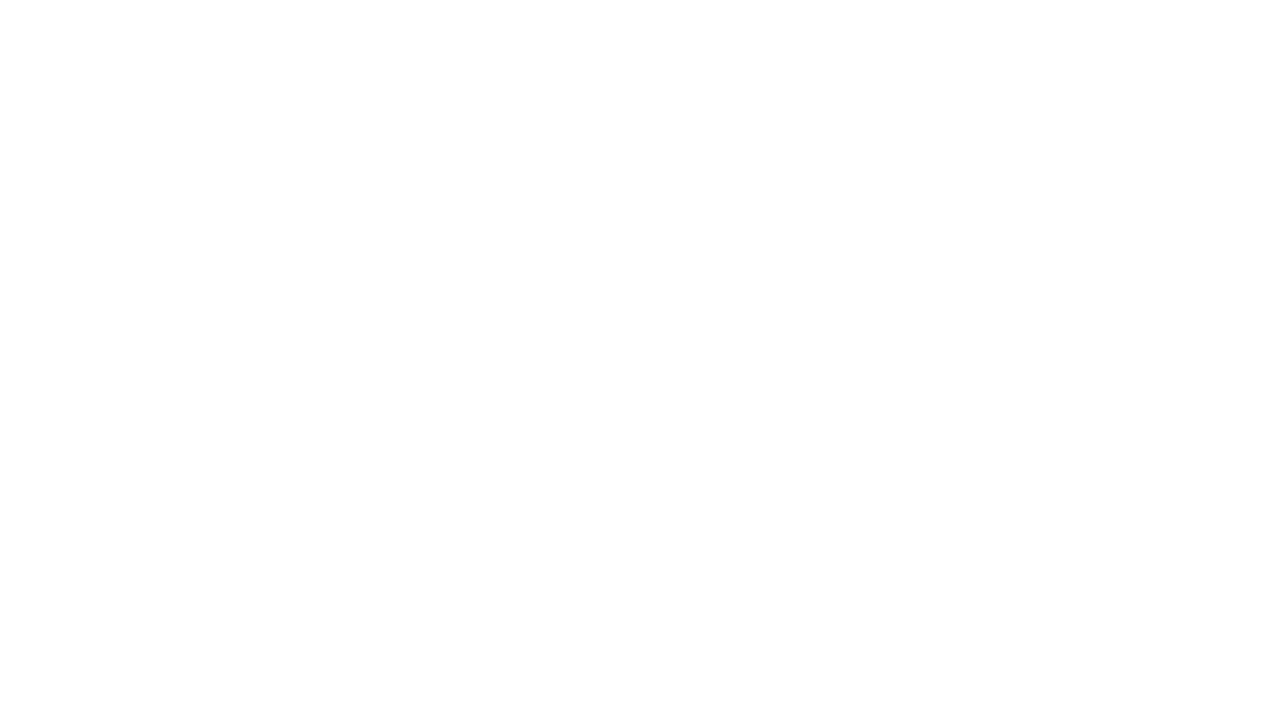
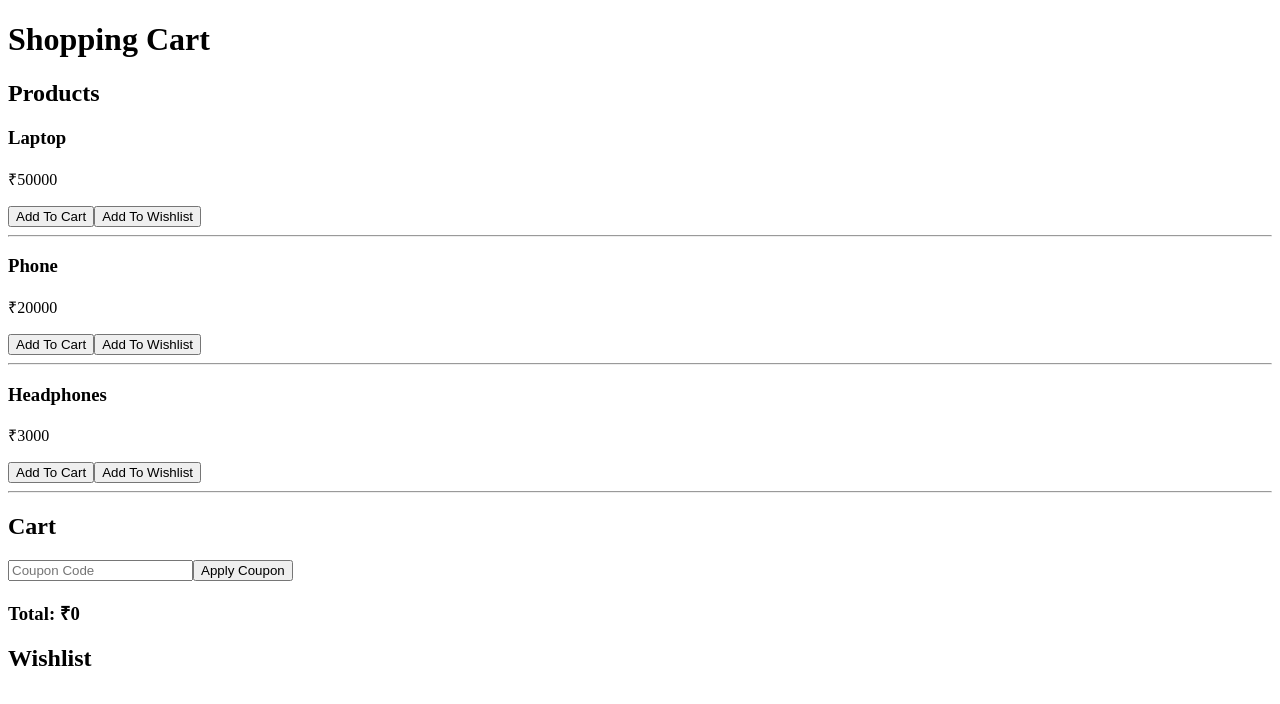
Before and after one commit to acciojob/shopping-cart-redux-madhukayal88-glitch, a React app: page / in a window 1280 px wide. Shown: the top 704 px of the page. Built offline with nearby package versions, Linux system fonts and the light colour scheme.

Commit message:
Update App.js

```diff
--- a/src/components/App.js
+++ b/src/components/App.js
@@ -1,13 +1,158 @@
+import React, { useState } from "react";
+import "./../styles/App.css";
 
-import React from "react";
-import './../styles/App.css';
+const products = [
+  { id: 1, name: "Laptop", price: 50000 },
+  { id: 2, name: "Phone", price: 20000 },
+  { id: 3, name: "Headphones", price: 3000 }
+];
 
 const App = () => {
+  const [cart, setCart] = useState([]);
+  const [wishlist, setWishlist] = useState([]);
+  const [coupon, setCoupon] = useState("");
+  const [discount, setDiscount] = useState(0);
+
+  const addToCart = (product) => {
+    const item = cart.find((p) => p.id === product.id);
+
+    if (item) {
+      setCart(
+        cart.map((p) =>
+          p.id === product.id
+            ? { ...p, quantity: p.quantity + 1 }
+            : p
+        )
+      );
+    } else {
+      setCart([...cart, { ...product, quantity: 1 }]);
+    }
+  };
+
+  const removeFromCart = (id) => {
+    setCart(cart.filter((p) => p.id !== id));
+  };
+
+  const increaseQty = (id) => {
+    setCart(
+      cart.map((p) =>
+        p.id === id ? { ...p, quantity: p.quantity + 1 } : p
+      )
+    );
+  };
+
+  const decreaseQty = (id) => {
+    setCart(
+      cart
+        .map((p) =>
+          p.id === id
+            ? { ...p, quantity: p.quantity - 1 }
+            : p
+        )
+        .filter((p) => p.quantity > 0)
+    );
+  };
+
+  const addToWishlist = (product) => {
+    if (!wishlist.find((p) => p.id === product.id)) {
+      setWishlist([...wishlist, product]);
+    }
+  };
+
+  const removeFromWishlist = (id) => {
+    setWishlist(wishlist.filter((p) => p.id !== id));
+  };
+
+  const applyCoupon = () => {
+    if (coupon === "SAVE10") {
+      setDiscount(10);
+    }
+  };
+
+  const total = cart.reduce(
+    (sum, item) => sum + item.price * item.quantity,
+    0
+  );
+
+  const finalTotal = total - (total * discount) / 100;
+
   return (
     <div>
-        {/* Do not remove the main div */}
+      <h1>Shopping Cart</h1>
+
+      <h2>Products</h2>
+
+      {products.map((product) => (
+        <div key={product.id}>
+          <h3>{product.name}</h3>
+          <p>₹{product.price}</p>
+
+          <button onClick={() => addToCart(product)}>
+            Add To Cart
+          </button>
+
+          <button onClick={() => addToWishlist(product)}>
+            Add To Wishlist
+          </button>
+
+          <hr />
+        </div>
+      ))}
+
+      <h2>Cart</h2>
+
+      {cart.map((item) => (
+        <div key={item.id}>
+          <p>
+            {item.name} - ₹{item.price}
+          </p>
+
+          <button onClick={() => decreaseQty(item.id)}>
+            -
+          </button>
+
+          <span> {item.quantity} </span>
+
+          <button onClick={() => increaseQty(item.id)}>
+            +
+          </button>
+
+          <button onClick={() => removeFromCart(item.id)}>
+            Remove
+          </button>
+
+          <hr />
+        </div>
+      ))}
+
+      <input
+        type="text"
+        placeholder="Coupon Code"
+        value={coupon}
+        onChange={(e) => setCoupon(e.target.value)}
+      />
+
+      <button onClick={applyCoupon}>
+        Apply Coupon
+      </button>
+
+      <h3>Total: ₹{finalTotal}</h3>
+
+      <h2>Wishlist</h2>
+
+      {wishlist.map((item) => (
+        <div key={item.id}>
+          {item.name}
+
+          <button
+            onClick={() => removeFromWishlist(item.id)}
+          >
+            Remove
+          </button>
+        </div>
+      ))}
     </div>
-  )
-}
+  );
+};
 
-export default App
+export default App;
```
